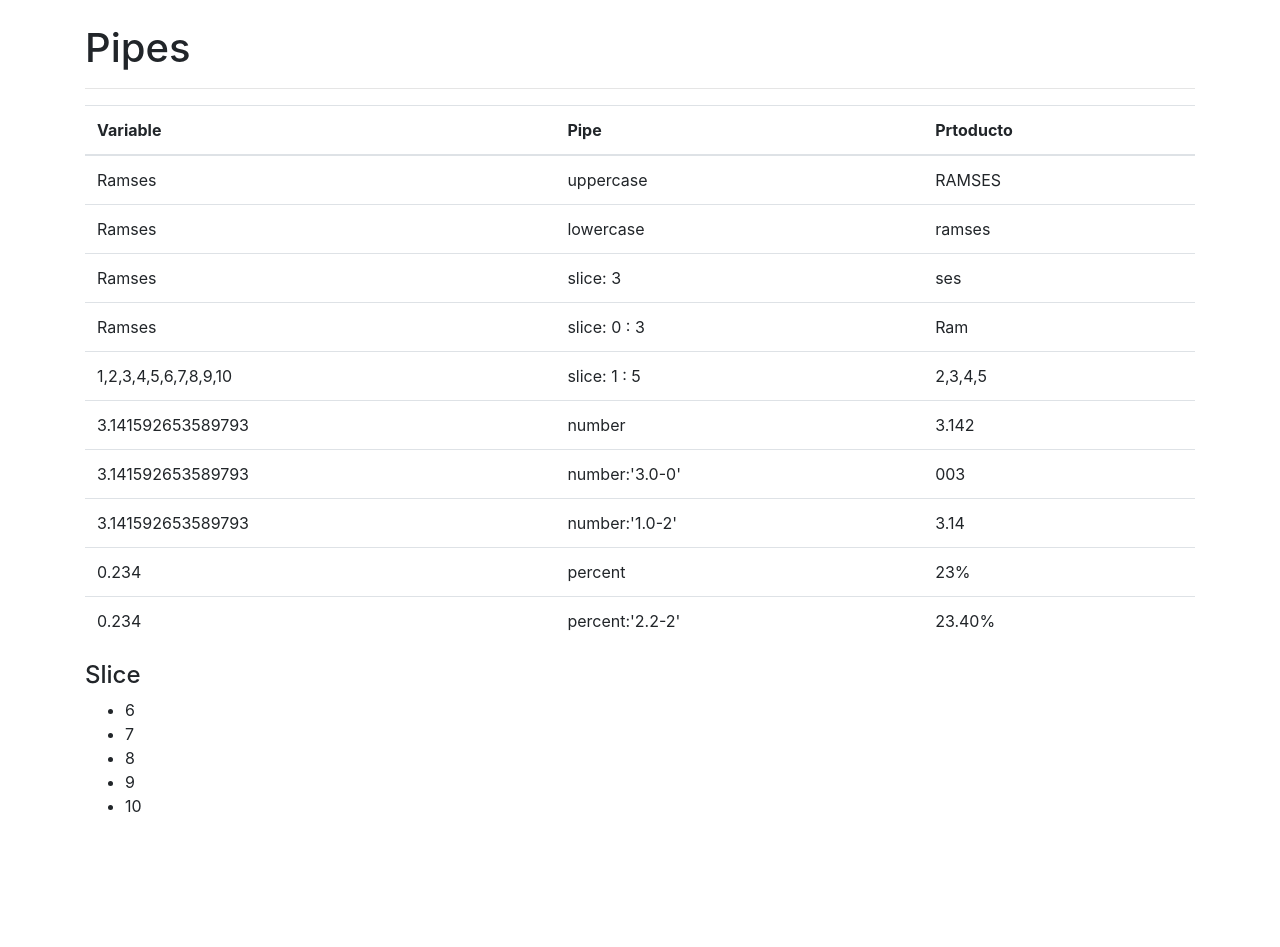
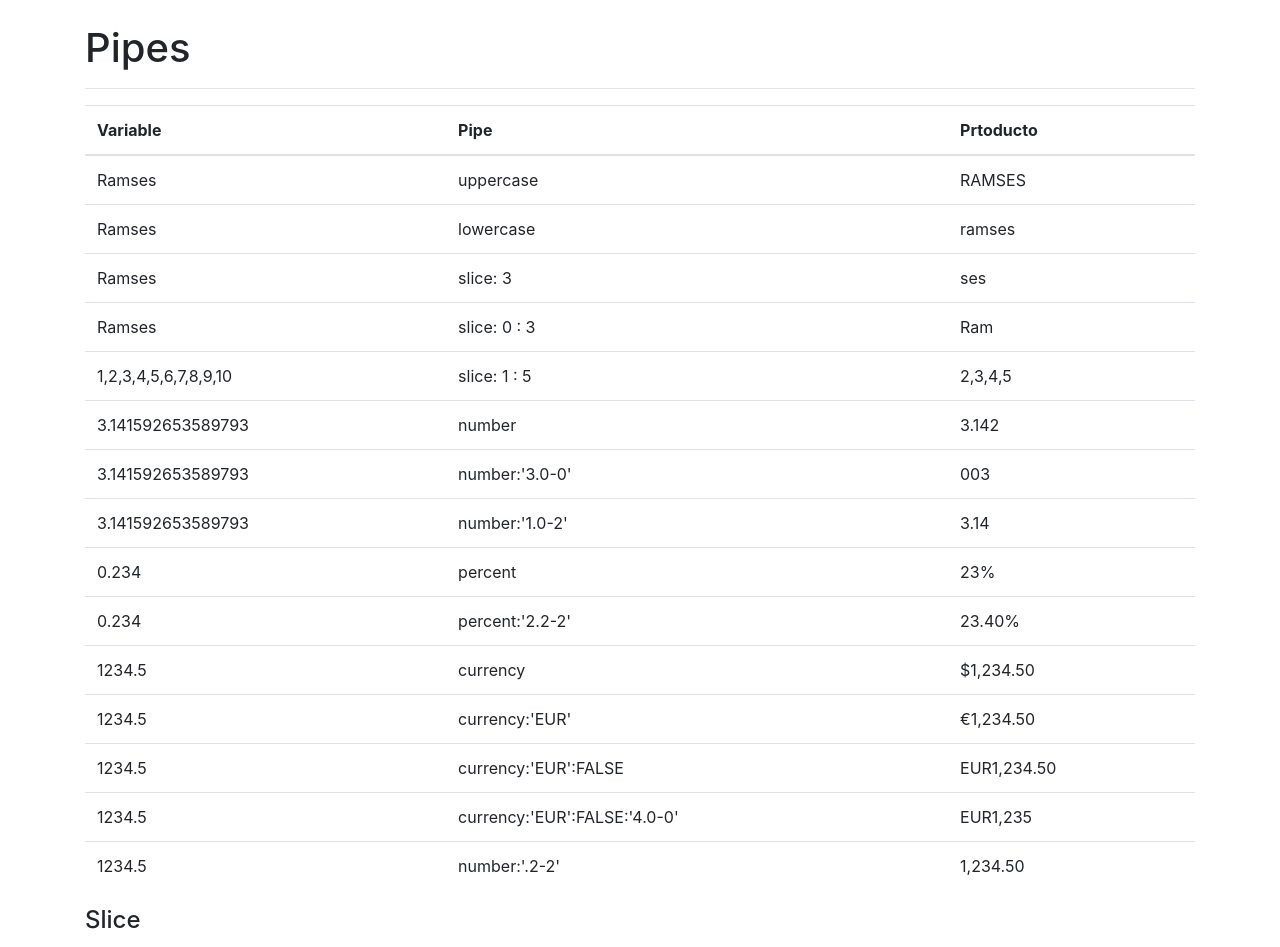
Before and after one commit to RamsesSolano/3.-pipes, an Angular app: page / in a window 1280 px wide. Shown: the top 947 px of the page. Before the commit the page ends 834 px from the top, so only its background shows below. Built offline with nearby package versions, Linux system fonts and the light colour scheme.

Commit message:
clase cinco

```diff
--- a/src/app/app.component.html
+++ b/src/app/app.component.html
@@ -129,8 +129,62 @@
               {{ a | percent:'2.2-2' }}
             </td>
         </tr>
+        <tr>
+            <td>
+              {{salario}}
+            </td>
+            <td>
+              currency
+            </td>
+            <td>
+              {{ salario | currency }}
+            </td>
+        </tr>
+        <tr>
+            <td>
+              {{salario}}
+            </td>
+            <td>
+              currency:'EUR'
+            </td>
+            <td>
+              {{ salario | currency:'EUR' }}
+            </td>
+        </tr>
+        <tr>
+            <td>
+              {{salario}}
+            </td>
+            <td>
+              currency:'EUR':FALSE
+            </td>
+            <td>
+              {{ salario | currency:'EUR':false }}
+            </td>
+        </tr>
+        <tr>
+            <td>
+              {{salario}}
+            </td>
+            <td>
+              currency:'EUR':FALSE:'4.0-0'
+            </td>
+            <td>
+              {{ salario | currency:'EUR':false:'4.0-0' }}
+            </td>
+        </tr>
+        <tr>
+            <td>
+              {{salario}}
+            </td>
+            <td>
+             number:'.2-2'
+            </td>
+            <td>
+              {{ salario | number:'.2-2' }}
+            </td>
+        </tr>
     </tbody>
-
   </table>
 
   <h4> Slice </h4>
--- a/src/app/app.component.ts
+++ b/src/app/app.component.ts
@@ -10,4 +10,5 @@ export class AppComponent {
   arreglo = [1, 2, 3, 4, 5, 6, 7, 8, 9, 10];
   PI = Math.PI;
   a = 0.234;
+  salario = 1234.5;
 }
```
